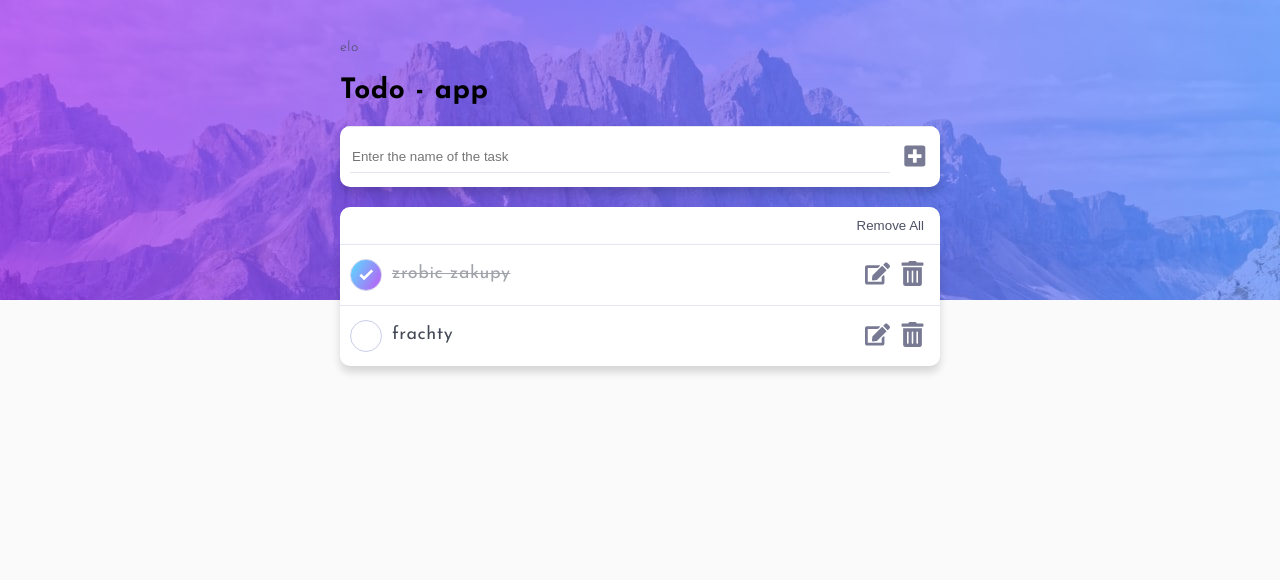
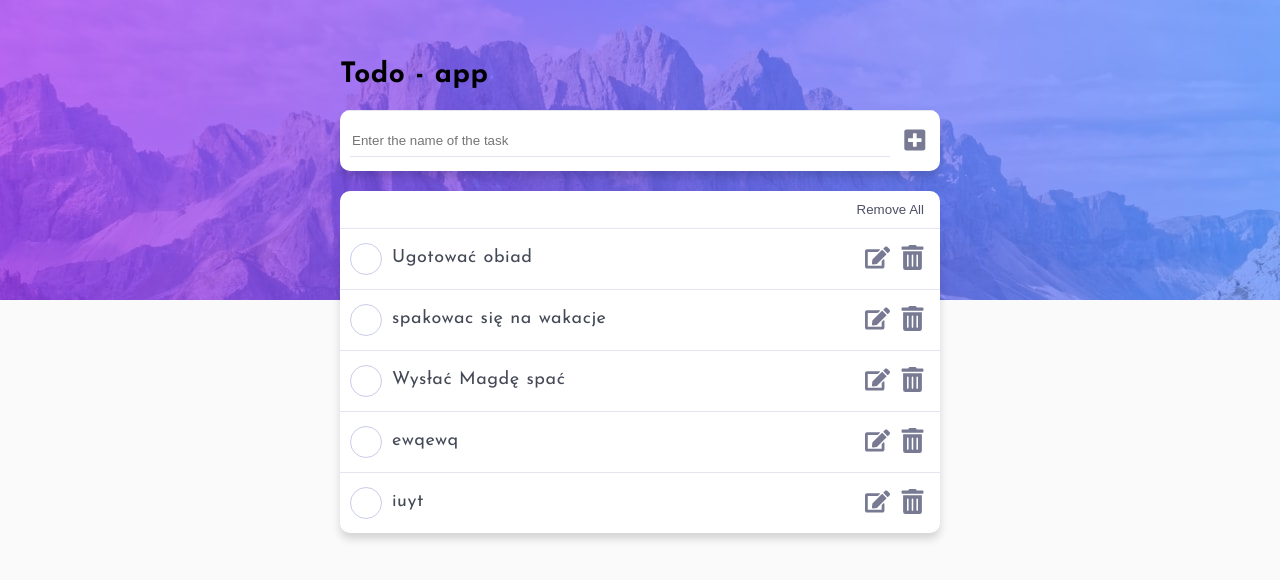
Before and after one commit to krycha20/reactapp, a React (Create React App) app: page / in a window 1280 px wide. Shown: the top 580 px of the page. Built offline with nearby package versions, Linux system fonts and the light colour scheme; data requests are answered from the project's data file.

Commit message:
add api Rest connect, function addToDo, removeTodo

```diff
--- /dev/null
+++ b/db.json
@@ -0,0 +1,29 @@
+{
+  "tasks": [
+    {
+      "id": 1,
+      "title": "Ugotować obiad",
+      "done": false
+    },
+    {
+      "id": 2,
+      "title": "spakowac się na wakacje",
+      "done": false
+    },
+    {
+      "id": 3,
+      "title": "Wysłać Magdę spać",
+      "done": false
+    },
+    {
+      "title": "ewqewq",
+      "done": false,
+      "id": 4
+    },
+    {
+      "title": "iuyt",
+      "done": false,
+      "id": 5
+    }
+  ]
+}
--- a/package.json
+++ b/package.json
@@ -11,6 +11,7 @@
     "@testing-library/jest-dom": "^5.14.1",
     "@testing-library/react": "^11.2.7",
     "@testing-library/user-event": "^12.8.3",
+    "ramda": "^0.27.1",
     "react": "^17.0.2",
     "react-dom": "^17.0.2",
     "react-modal": "^3.14.3",
@@ -22,7 +23,8 @@
     "start": "react-scripts start",
     "build": "react-scripts build",
     "test": "react-scripts test",
-    "eject": "react-scripts eject"
+    "eject": "react-scripts eject",
+    "json:server": "json-server --watch -p 5000 db.json"
   },
   "eslintConfig": {
     "extends": [
--- a/src/components/Todo/todo.js
+++ b/src/components/Todo/todo.js
@@ -1,80 +1,99 @@
-import React, { useState } from 'react';
-import './todo.scss'
+import React, { Component } from 'react';
+import './todo.scss';
 import TodoItem from './todoItem';
 import NewTodoForm from './newTodoForm';
+import * as toDoItemApi from '../../helpers/toDoItemApi';
+import * as _ from 'ramda';
 
-class Todo extends React.Component {
+class Todo extends Component {
+
+  componentDidMount = async () => {
+    const tasks = await toDoItemApi.getAll()
+    this.setState({ tasks })
+
+    toDoItemApi.getAll()
+  }
+
   state = {
-    tasksList: [
-      {
-        id: '1',
-        title: 'zrobic zakupy',
-        isCompleted: true
-      },
-      {
-        id: '2',
-        title: 'frachty',
-        isCompleted: false
-      }
-    ],
+    tasks: [],
     inputValue: ''
   }
 
-  toggleCheck(id) {
-    const index = this.state.tasksList.findIndex(x => x.id === id)
-    const newElements = this.state.tasksList
-    newElements[index].isCompleted = !newElements[index].isCompleted
+  toggleCheck = (id) => {
+    console.log('id => ', id)
+    // fetch(`http://localhost:5000/tasksList/${id}`, {
+    //   method: 'PUT',
+    //   headers: { "Content-Type": 'application/json; charset=utf-8' },
+    //   body: JSON.stringify({
+    //     done: !this.state.done
+    //   })
+    // }).then(response => {
+    //   if(response.ok) {
+    //     this.setState({ done: !this.state.done} )
+    //   }
+    // });
+    // const index = this.state.tasksList.findIndex(x => x.id === id)
+    // const newElements = this.state.tasksList
+    // newElements[index].isCompleted = !newElements[index].isCompleted
 
-    this.setState({ tasksList: newElements })
+    // this.setState({ tasksList: newElements })
   }
 
   updateDraft = event => {
     this.setState({ inputValue: event.target.value })
   }
 
-  addTodo = () => {
-    // add to list
-    let checkInput = false;
-    const item = {
-      id: Math.random(),
-      title: this.state.inputValue
-    }
-
-    const newElements = [item, ...this.state.tasksList];
-
-    if(item.title === '') {
-      checkInput = true;
-    } else {
-      this.setState({ tasksList: newElements })
-      this.setState({ inputValue: '' })
-    }
+  addTodo = async () => {
+    const { tasks, inputValue } = this.state;
+    const task = await toDoItemApi.create({ title: inputValue, done: false});
+    this.setState({ tasks: _.append(task, tasks), inputeValue: ''})
   }
 
-  removeTodo(id) {
-    const newList = this.state.tasksList.filter((item) => item.id !== id)
-    this.setState({ tasksList: newList })
+  findById = (id, arr) => {
+    const index = _.findIndex(_.propEq('id', id))(arr)
+
+    return { index, task : arr[index]}
   }
 
-  removeAll = () => {
-    console.log('dsadsa', this.state.tasksList);
-    this.setState({tasksList: []});
+  destroyTodo = async (id) => {
+    const { tasks} = this.state;
+    await toDoItemApi.destroy(id)
+    const { index } = this.findById(id, tasks);
+
+    this.setState({ tasks: _.remove(index, 1, tasks) });
+  }
+
+  removeAll = async () => {
+    const { tasks} = this.state;
+    await toDoItemApi.destroy(tasks)
+    console.log('remove all', tasks);
+    this.setState({ tasks: _.remove(tasks)} );
   }
 
   editTodo() {
   }
 
   render() {
-    const { tasksList, inputValue } = this.state;
-    const tasks = tasksList.map(task => {
-      console.log('task', task);
-      return <TodoItem task={task} markClicked={this.toggleCheck.bind(this)} removeHandler={this.removeTodo.bind(this)} editHandler={this.editTodo.bind(this)} />
+    const { tasks, inputValue } = this.state;
+    const taskItem = tasks.map(item => {
+      return <TodoItem
+        id={item.id}
+        key={item.id}
+        task={item}
+        // markClicked={this.toggleCheck.bind(this)}
+        destroy={this.destroyTodo}
+        />
     })
 
-    console.log('taksk', tasks)
+    let otherOptions;
+    if(tasks.length)
+      otherOptions =
+        <div className="other-actions">
+          <button onClick={this.removeAll}>Remove All</button>
+        </div>;
 
     return (
       <div className="todo-container">
-        {tasks ? 'elo' : 'nie elo'}
         <h1 className="title">Todo - app</h1>
         <div className="card-container mb-20">
           <NewTodoForm
@@ -83,12 +102,8 @@ class Todo extends React.Component {
             inputValue={inputValue}
             />
         </div>
-        <div className="other-actions">
-          <button onClick={this.removeAll}>Remove All</button>
-        </div>
-        <div className="card-container tasks-list">
-          {tasks}
-        </div>
+        {otherOptions}
+        <div className="card-container tasks-list">{taskItem}</div>
       </div>
     )
   }
--- a/src/components/Todo/todoItem.js
+++ b/src/components/Todo/todoItem.js
@@ -1,9 +1,14 @@
-import React from 'react';
+import React, { Component } from 'react';
 import { FontAwesomeIcon } from '@fortawesome/react-fontawesome'
 
-const TodoItem = props => {
+class TodoItem extends Component {
+
+  destroy = () => this.props.destroy(this.props.id);
+
+  render () {
+    const props = this.props;
     const title = props.task.title;
-  const done = props.task.isCompleted;
+    const done = props.task.done;
 
     return (
       <div className={`card${done ? ' completed' : '' }`} >
@@ -12,15 +17,20 @@ const TodoItem = props => {
           <h2>{title}</h2>
         </div>
         <div className="action-buttons">
-        <span className="button edit-button" onClick={() => props.editHandler(props.task.id, title)}>
+          <span className="button edit-button"
+            // onClick={() => props.editHandler(props.task.id, title)}
+            >
             <FontAwesomeIcon icon="edit" />
           </span>
-        <span className="button remove-button" onClick={() => props.removeHandler(props.task.id)}>
+          <span className="button remove-button"
+            onClick={this.destroy}
+            >
             <FontAwesomeIcon icon="trash-alt" />
           </span>
         </div>
       </div>
     )
   }
+}
 
 export default TodoItem;
--- /dev/null
+++ b/src/helpers/api.js
@@ -0,0 +1,46 @@
+export const get = url =>
+  new Promise(
+    (resolve, reject) => {
+      fetch(url)
+        .then(response => response.json())
+        .then(json => resolve(json))
+    }
+  )
+
+const apiCall = (url, method, body, resolve, reject) =>
+    fetch(url, {
+      method: method,
+      headers: {
+        'Content-Type': 'application/json; charset=utf-8'
+      },
+      body: JSON.stringify(body)
+    }).then(response => {
+      if(response.ok) {
+        response.json().then(json => resolve(json))
+      } else {
+        reject(response)
+      }
+    })
+
+export const post = (url, body) =>
+    new Promise(
+      (resolve, reject) => apiCall(url, 'POST', body, resolve, reject)
+    )
+
+export const destroy = url =>
+      new Promise(
+        (resolve, reject) => {
+          fetch(url, {
+            method: 'DELETE',
+            headers: {
+              'Content-Type': 'application/json; charset=utf-8'
+            },
+          }).then(response => {
+            if(response.ok) {
+              resolve(response)
+            } else {
+              reject(response)
+            }
+          })
+        }
+      )
--- /dev/null
+++ b/src/helpers/routes.js
@@ -0,0 +1,4 @@
+const serverUrl = 'http://localhost:5000'
+
+export const toDoItemsApiUrl = id =>
+  id ? `${serverUrl}/tasks/${id}` : `${serverUrl}/tasks`
--- /dev/null
+++ b/src/helpers/toDoItemApi.js
@@ -0,0 +1,11 @@
+import { toDoItemsApiUrl } from "./routes";
+import * as api from './api';
+
+export const getAll = () =>
+  api.get(toDoItemsApiUrl())
+
+export const create = params =>
+  api.post(toDoItemsApiUrl(), { ...params })
+
+export const destroy = id =>
+  api.destroy(toDoItemsApiUrl(id))
```
Lines whose indentation alone changed are shown as unchanged.
